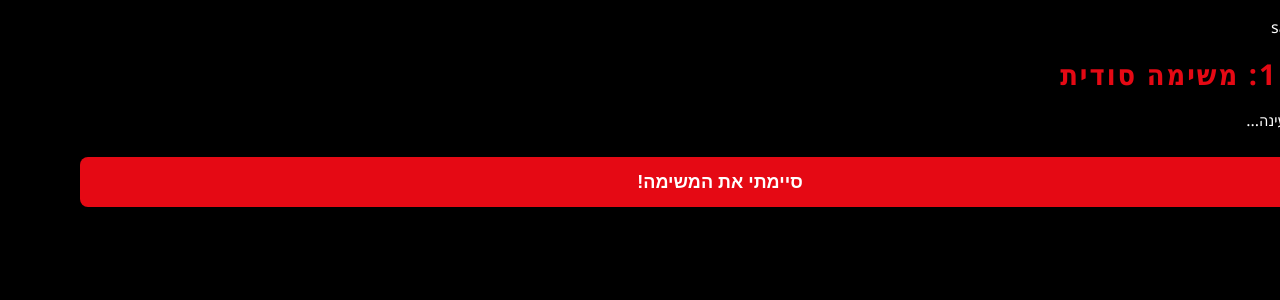
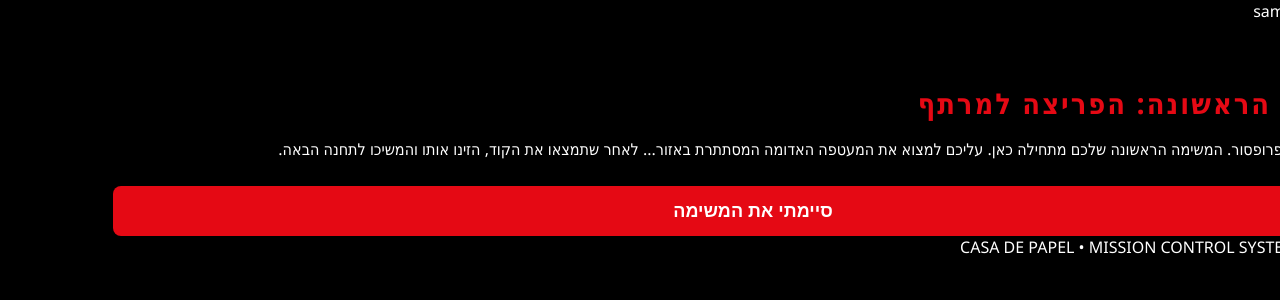
Before and after one commit to raza785612-cmd/casa-de-papel-race, a React (Vite) app: page /station/1 in a window 1280 px wide. Shown: the top 300 px of the page. Built offline with nearby package versions, Linux system fonts and the light colour scheme; no server answers; the database is empty; sample sign-in values are in the browser's storage.

Commit message:
fixing users

```diff
--- a/src/components/Login.jsx
+++ b/src/components/Login.jsx
@@ -75,6 +75,7 @@ const Login = () => {
             onChange={(e) => setPassword(e.target.value)}
             required
           />
+          <p className="password-hint">רמז: "דיזינגוף דיזינגוף הירקון בן יהודה"</p>
 
           {error && <div className="error-message">{error}</div>}
 
--- a/src/components/Station.jsx
+++ b/src/components/Station.jsx
@@ -1,71 +1,107 @@
 import React, { useEffect, useState } from 'react';
+import { useParams, useNavigate } from 'react-router-dom';
 import { supabase } from '../supabaseClient';
-import { useNavigate, useParams } from 'react-router-dom';
 
 const Station = () => {
-  const [team, setTeam] = useState(null);
-  const [station, setStation] = useState(null);
-  const [loading, setLoading] = useState(true);
+  const { id } = useParams(); // שואב את מספר התחנה מה-URL
   const navigate = useNavigate();
 
-  // 1. חילוץ ה-ID מהכתובת (למשל station/1)
-  const { id } = useParams();
+  const [team, setTeam] = useState(null);
+  const [loading, setLoading] = useState(true);
+
+  // --- כאן אתה ממלא את התוכן של המשימות בעברית ---
+  const localMissions = {
+    "1": {
+      title: "המשימה הראשונה: הפריצה למרתף",
+      description: `שלום לסוכנים של פרופסור. המשימה הראשונה שלכם מתחילה כאן.
+      עליכם למצוא את המעטפה האדומה המסתתרת באזור...
+      לאחר שתמצאו את הקוד, הזינו אותו והמשיכו לתחנה הבאה.`
+    },
+    "2": {
+      title: "משימה 2: נטרול האזעקה",
+      description: "כאן תכתוב את המלל של משימה 2. למשל: פתרו את החידה הבאה..."
+    },
+    "3": {
+      title: "משימה 3: חדר הבקרה",
+      description: "כאן תכתוב את המלל של משימה 3..."
+    },
+    "4": {
+      title: "משימה 4: הכספת הראשית",
+      description: "כאן תכתוב את המלל של משימה 4..."
+    },
+    "5": {
+      title: "משימה 5: הבריחה הגדולה",
+      description: "כאן תכתוב את המלל של משימה 5..."
+    }
+  };
 
   useEffect(() => {
-    const fetchGameData = async () => {
-      // 2. תיקון קריאת המשתמש מה-localStorage
+    const checkUser = () => {
       const savedUser = localStorage.getItem('race_user');
       if (!savedUser) {
         navigate('/login');
         return;
       }
-
-      const teamData = JSON.parse(savedUser); // הופך את הטקסט חזרה לאובייקט
-      setTeam(teamData);
-
-      // 3. משיכת נתוני התחנה לפי ה-ID מה-URL (ה-QR שנסרק)
-      const { data: stationData, error } = await supabase
-        .from('stations')
-        .select('*')
-        .eq('station_number', id) // משתמש ב-id מהכתובת
-        .single();
-
-      if (error) {
-        console.error("Error fetching station:", error);
-      } else {
-        setStation(stationData);
-      }
-
+      setTeam(JSON.parse(savedUser));
       setLoading(false);
     };
 
-    fetchGameData();
-  }, [id, navigate]);
+    checkUser();
+  }, [navigate]);
 
-  if (loading) return <div className="min-h-screen bg-zinc-950 text-white flex items-center justify-center">טוען משימה מהמפקדה...</div>;
+  if (loading) {
+    return (
+      <div className="min-h-screen bg-black text-red-600 flex items-center justify-center font-bold">
+        טוען נתונים מהמפקדה...
+      </div>
+    );
+  }
+
+  // בחירת המשימה להצגה (לפי ה-ID בכתובת)
+  const currentMission = localMissions[id] || {
+    title: "תחנה לא מזוהה",
+    description: "נראה שסרקתם קוד QR לא תקין או שהתחנה טרם הוגדרה במערכת."
+  };
 
   return (
     <div className="min-h-screen bg-zinc-950 text-white p-6" dir="rtl">
-      <div className="max-w-md mx-auto pt-10">
-        <header className="border-b border-red-600 pb-4 mb-8">
-          <p className="text-red-600 font-bold">צוות: {team?.username}</p>
-          <h1 className="text-2xl font-black italic text-zinc-100">
-            תחנה {id}: {station?.task_title || 'משימה סודית'}
-          </h1>
+      <div className="max-w-md mx-auto pt-8">
+
+        {/* כותרת הצוות */}
+        <header className="mb-10 text-center">
+          <div className="text-red-600 text-sm font-bold tracking-widest mb-1">סוכן בפעולה: {team?.username}</div>
+          <div className="h-1 w-20 bg-red-600 mx-auto"></div>
         </header>
 
-        <div className="bg-zinc-900 p-6 rounded-lg shadow-xl border border-zinc-800">
-          <p className="text-lg leading-relaxed mb-8 whitespace-pre-line">
-            {station?.task_description || 'המשימה בטעינה...'}
-          </p>
+        {/* כרטיס המשימה */}
+        <main className="bg-zinc-900 border border-zinc-800 rounded-2xl p-8 shadow-2xl relative overflow-hidden">
+          {/* אפקט דקורטיבי של "בית הנייר" */}
+          <div className="absolute top-0 right-0 p-2 opacity-10 text-4xl">🎭</div>
 
+          <h1 className="text-3xl font-black mb-6 text-zinc-100 italic border-r-4 border-red-600 pr-4">
+            תחנה {id}: <br/>
+            <span className="text-red-600 not-italic">{currentMission.title}</span>
+          </h1>
+
+          <div className="space-y-4 text-zinc-300 text-lg leading-relaxed mb-10">
+            {/* whitespace-pre-line שומר על ירידות שורה מהטקסט שכתבת למעלה */}
+            <p className="whitespace-pre-line">
+              {currentMission.description}
+            </p>
+          </div>
+
+          {/* כפתור סיום */}
           <button
-            className="w-full py-4 bg-red-600 hover:bg-red-700 text-white font-black rounded shadow-lg shadow-red-900/20 transition"
-            onClick={() => alert('משימה הושלמה! המעבר לתחנה הבאה יתבצע בסריקת ה-QR הבא.')}
+            onClick={() => alert('המשימה הושלמה! עברו לתחנה הבאה וסרקו את ה-QR שלה.')}
+            className="w-full py-5 bg-red-600 hover:bg-red-700 text-white font-black text-xl rounded-xl shadow-lg shadow-red-900/40 transition-all active:scale-95"
           >
-            סיימתי את המשימה!
+            סיימתי את המשימה
           </button>
-        </div>
+        </main>
+
+        <footer className="mt-12 text-center text-zinc-600 text-xs uppercase tracking-tighter">
+          CASA DE PAPEL • MISSION CONTROL SYSTEM • STATION_{id}
+        </footer>
       </div>
     </div>
   );
--- a/src/index.css
+++ b/src/index.css
@@ -74,3 +74,10 @@ button {
   .login-container { padding: 20px; }
   h1 { font-size: 1.5rem; }
 }
+.password-hint {
+  color: #888;
+  font-size: 0.85rem;
+  margin-top: -10px;
+  margin-bottom: 15px;
+  font-style: italic;
+}
```
